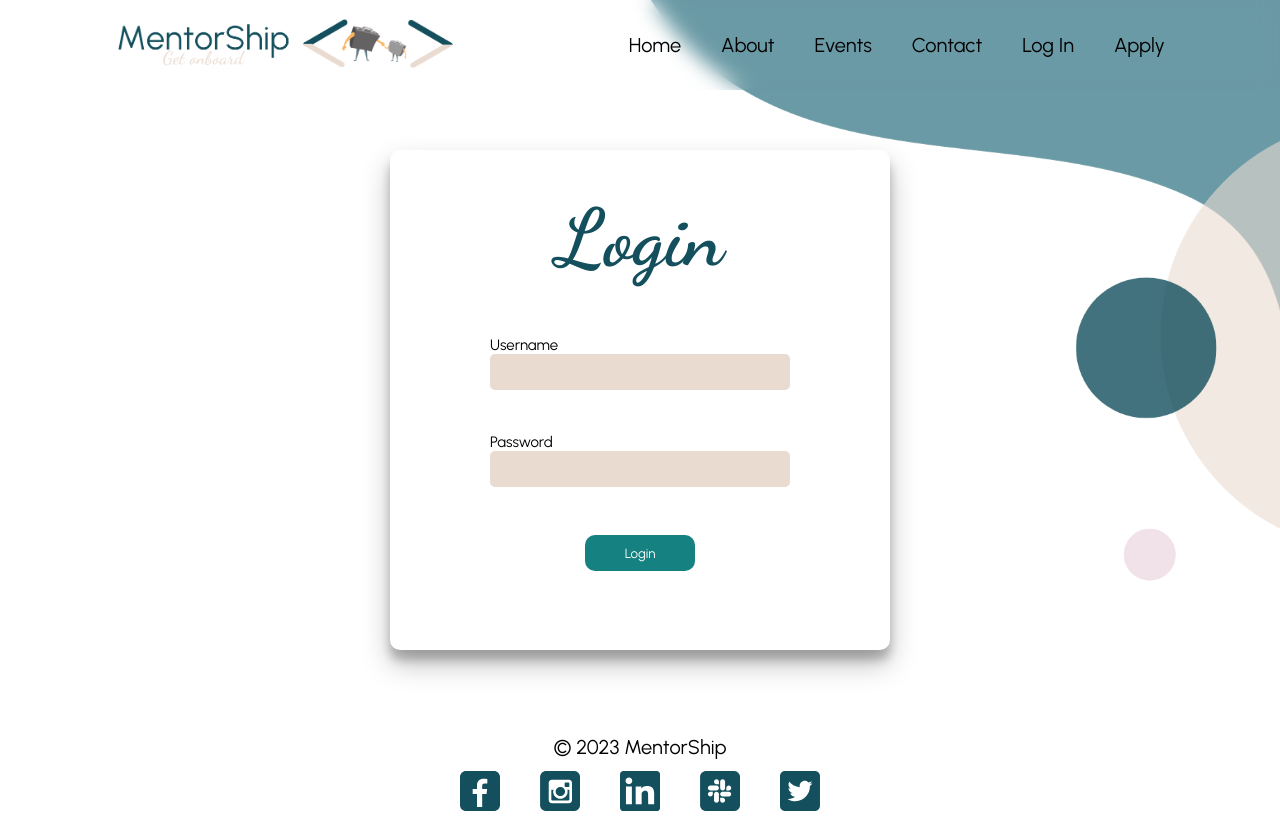
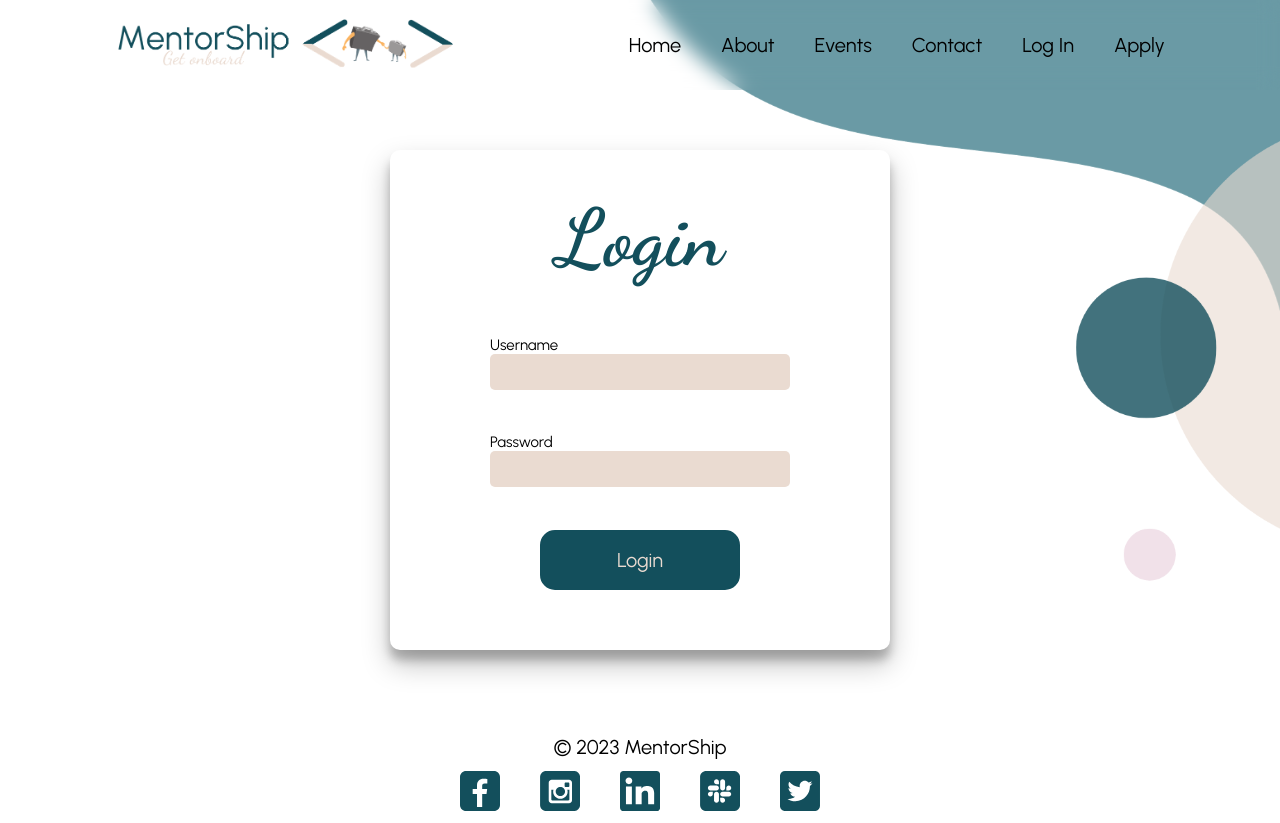
Before and after one commit to SheCodesAus/layer_8_victory_frontend_bris_2023, a React (Vite) app: page /login in a window 1280 px wide. Built offline with nearby package versions, Linux system fonts and the light colour scheme.

Commit message:
button fix

```diff
--- a/src/components/Buttton/Button.css
+++ b/src/components/Buttton/Button.css
@@ -1,10 +1,21 @@
 .btn-info {
-  color:white;
-  background-color:rgb(21, 129, 129);
-  padding:10px;
-  padding:10px 40px;
-  border-radius:10px ;
-  margin:5px;
+  background-color: var(--dark-blue);
+  border: 2px solid var(--dark-blue);
+  border-radius: 15px;
+  box-sizing: border-box;
+  color: var(--cream);
+  cursor: pointer;
+  display: inline-block;
+  font-size: 2rem;
+  line-height: normal;
+  min-height: 60px;
+  outline: none;
+  padding: 16px 24px;
+  text-align: center;
+  text-decoration: none;
+  transition: all 300ms cubic-bezier(.23, 1, 0.32, 1);
+  touch-action: manipulation;
+  width: 200px;
 }
 
 .btn-info:hover {
```
